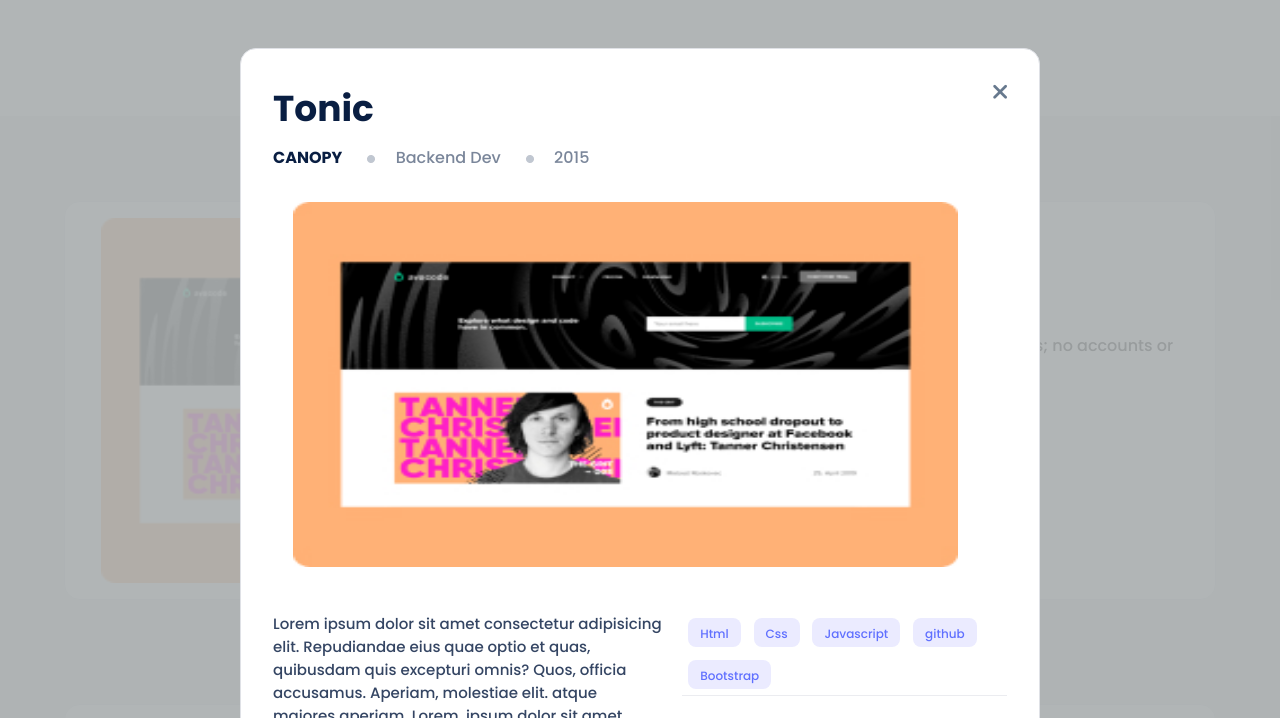
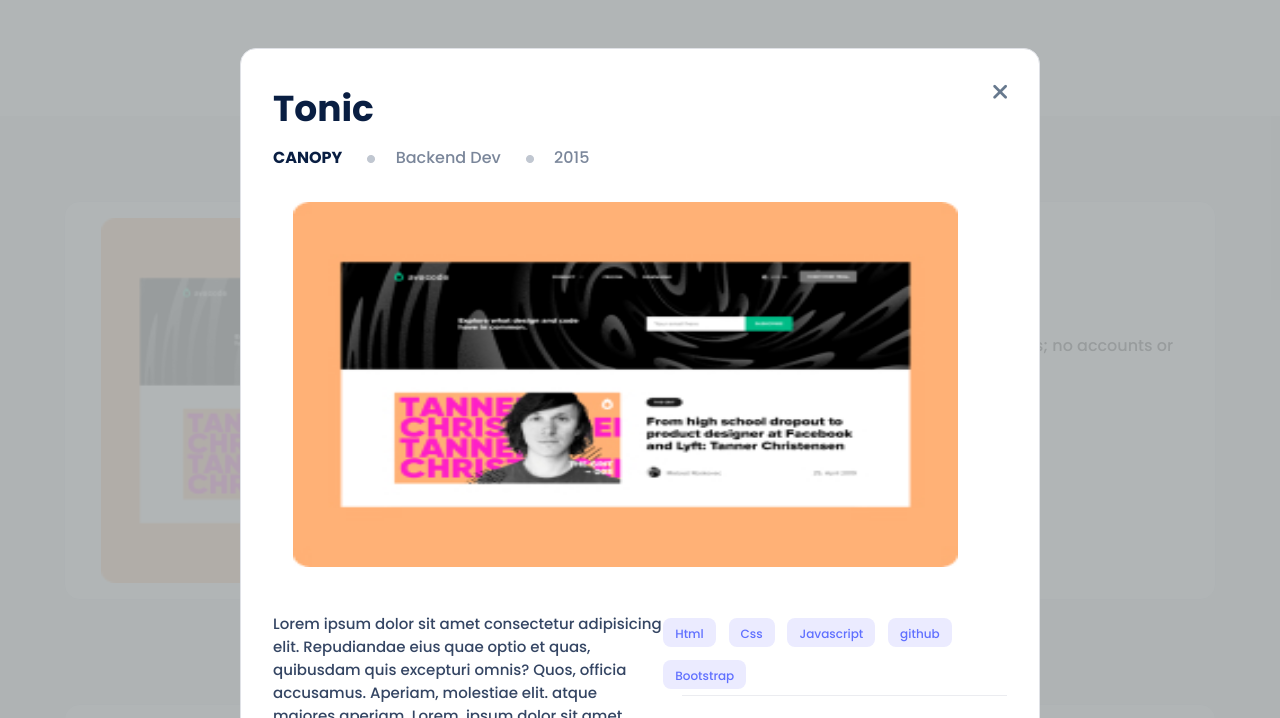
Before and after one commit to BouaikIlham/Portfolio-project, a website with bundled scripts: page index.html in a window 1280 px wide. Both pictures are taken after a click on the picture 369 px from the left and 1117 px from the top of the page. Shown: the part 717-1435 px from the top of the page. Built offline with nearby package versions, Linux system fonts and the light colour scheme; files whose address does not match are found by name.

Commit message:
add margin left to languages

```diff
--- a/css/popup.css
+++ b/css/popup.css
@@ -110,6 +110,7 @@
 .card-popup-window .main-container .languages {
   display: flex;
   margin-top: 5px;
+  margin-left: -25px;
 }
 
 .card-popup-window .main-container .languages li {
```
